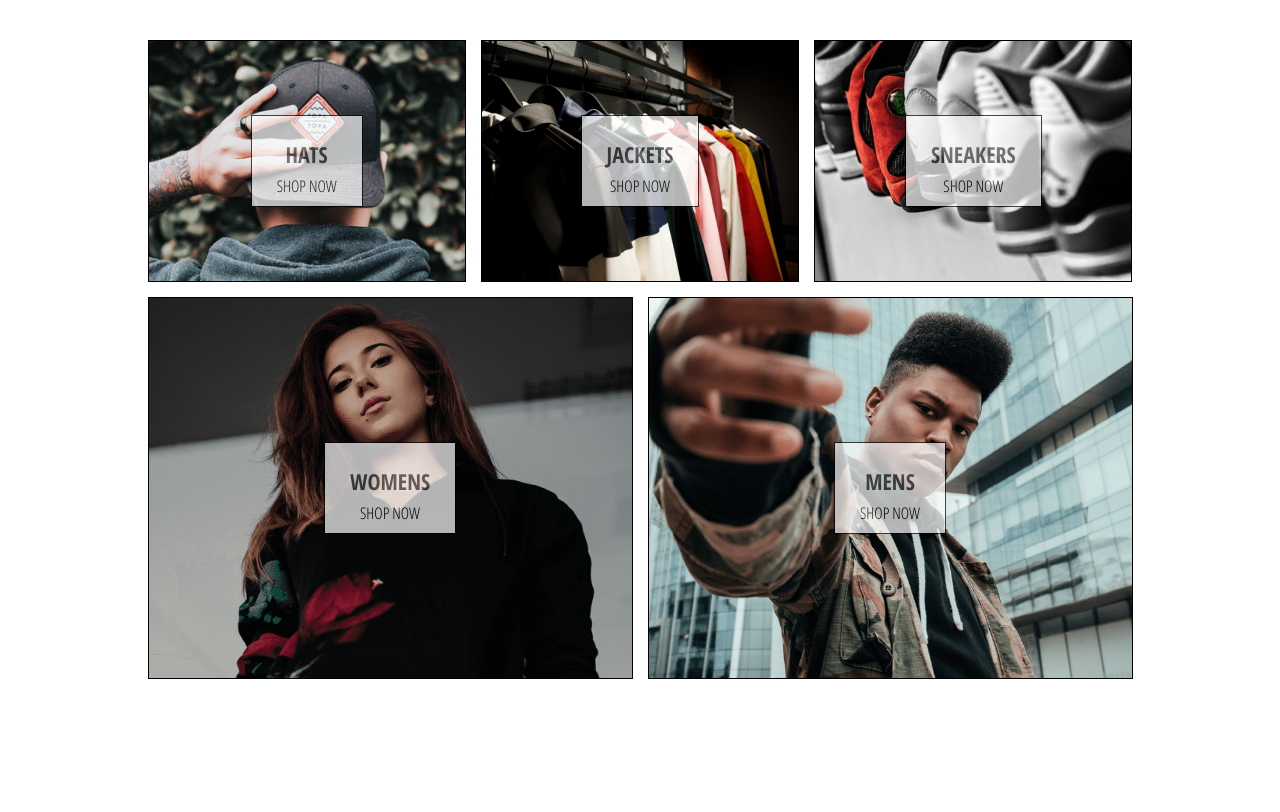
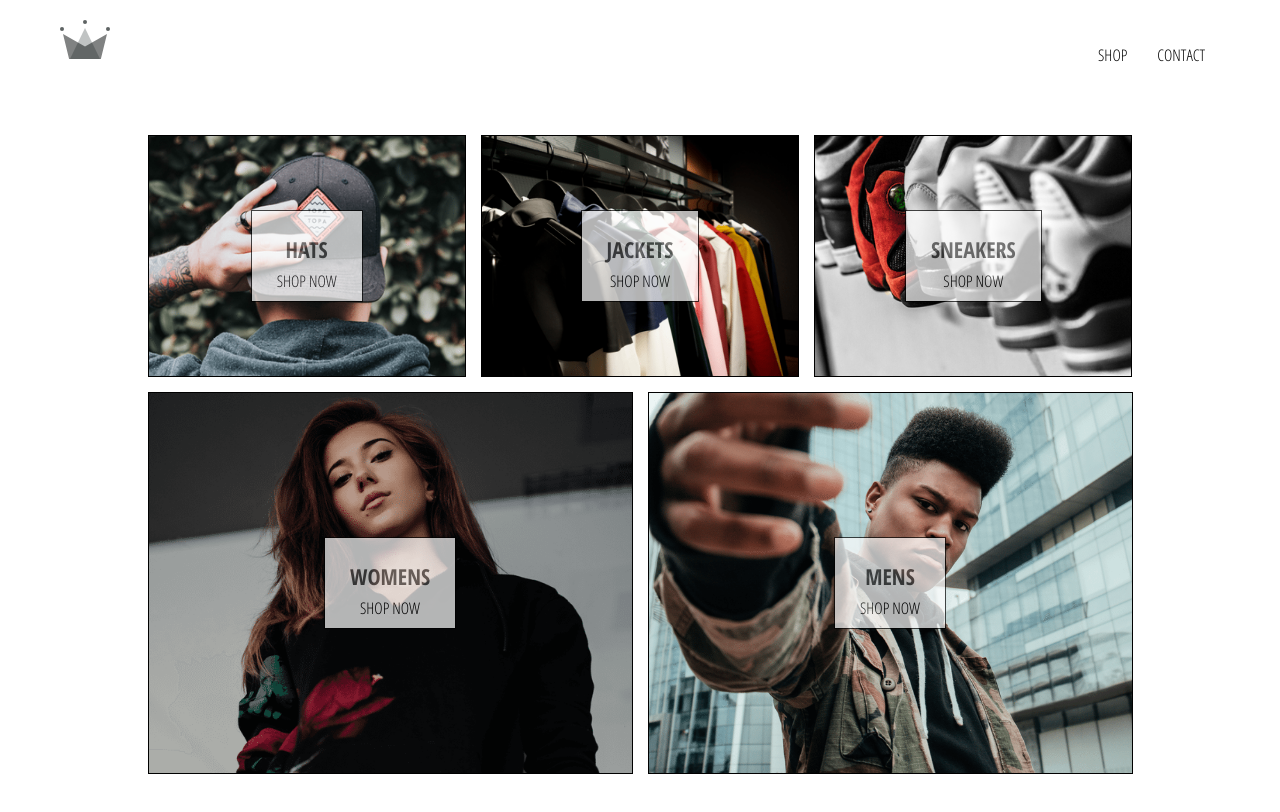
Before and after one commit to Votech/e-shop, a React (Create React App) app: page / in a window 1280 px wide. Shown: the top 812 px of the page. Built offline with nearby package versions, Linux system fonts and the light colour scheme.

Commit message:
added header

```diff
--- a/src/App.js
+++ b/src/App.js
@@ -3,10 +3,12 @@ import { Switch, Route } from 'react-router-dom';
 import './App.css';
 import HomePage from './pages/homepage/homepage.component';
 import ShopPage from './pages/shop/shop.component';
+import Header from './components/header/header.component';
 
 function App() {
   return (
     <div>
+      <Header />
       <Switch>
         <Route exact path='/' component={HomePage} />
         <Route path='/Shop' component={ShopPage} />
--- /dev/null
+++ b/src/components/header/header.component.jsx
@@ -0,0 +1,22 @@
+import React from 'react';
+import { Link } from 'react-router-dom';
+import { ReactComponent as Logo } from '../../assets/crown.svg';
+import './header.styles.scss';
+
+const Header = () => (
+  <div className='header'>
+    <Link className='logo-containter' to='/'>
+      <Logo className='logo' />
+    </Link>
+    <div className='options'>
+      <Link className='option' to='/shop'>
+        SHOP
+      </Link>
+      <Link className='option' to='/contact'>
+        CONTACT
+      </Link>
+    </div>
+  </div>
+);
+
+export default Header;
--- /dev/null
+++ b/src/components/header/header.styles.scss
@@ -0,0 +1,25 @@
+.header {
+  height: 70px;
+  width: 100%;
+  display: flex;
+  justify-content: space-between;
+  margin-bottom: 25px;
+
+  .logo-container {
+    height: 100%;
+    width: 70px;
+    padding: 25px;
+  }
+
+  .options {
+    width: 50%;
+    height: 100%;
+    display: flex;
+    align-items: center;
+    justify-content: flex-end;
+
+    .option {
+      padding: 10px 15px;
+    }
+  }
+}
--- a/src/pages/homepage/homepage.style.scss
+++ b/src/pages/homepage/homepage.style.scss
@@ -4,3 +4,8 @@
   align-items: center;
   padding: 20px 80px;
 }
+
+a {
+  text-decoration: none;
+  color: black;
+}
```
Also changed, not shown: src/assets/crown.svg (added).
